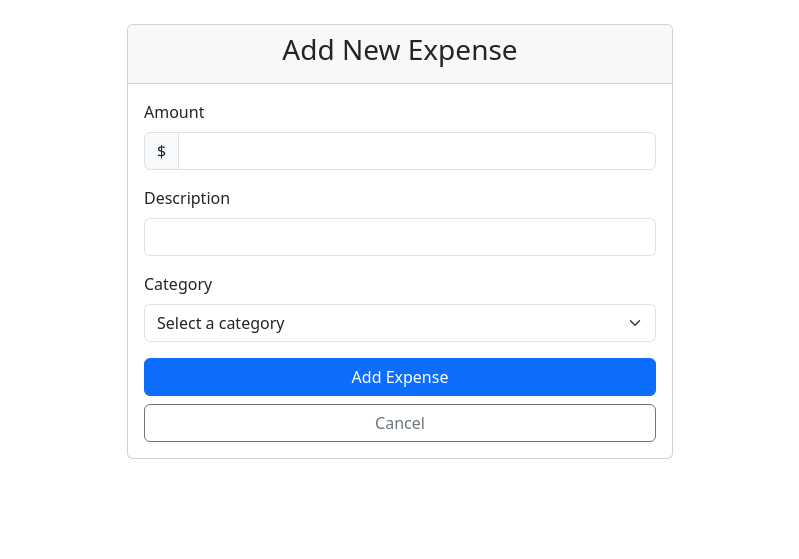
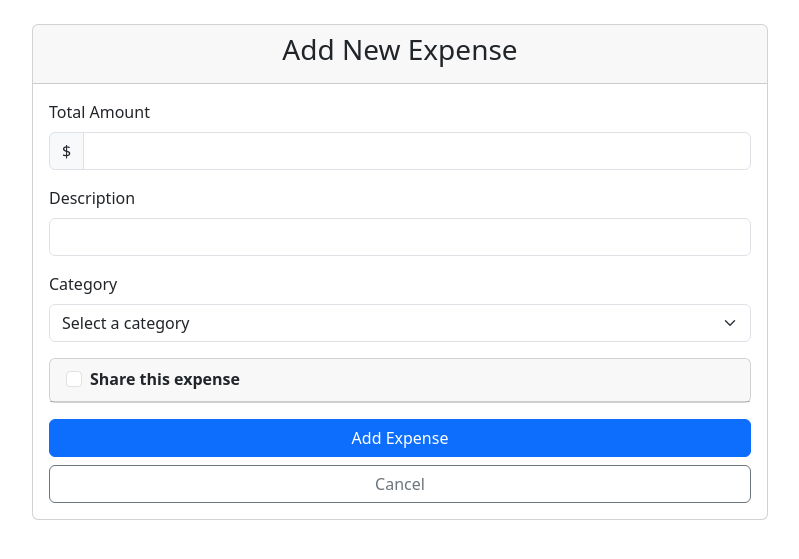
Before and after one commit to Vivek9122/expense-tracker, a Flask app: page /add_expense in a window 1280 px wide. Shown: the part 56-615 px from the top of the page, without its empty margins (240-1039 px from the left). Run offline with Flask 3, Linux system fonts and the light colour scheme; the visitor is signed in with stand-in values (Sample User, id 1); some libraries are stand-ins or nearby versions.

Commit message:
Add expense sharing functionality to Add Expense form

```diff
--- a/app.py
+++ b/app.py
@@ -152,6 +152,12 @@ def add_expense():
         description = request.form['description']
         category = request.form['category']
 
+        # Check if expense should be shared
+        share_expense = request.form.get('share_expense')
+        share_with_email = request.form.get('share_with')
+        share_amount = request.form.get('share_amount')
+
+        # Create the expense
         expense = Expense(
             amount=amount,
             description=description,
@@ -159,8 +165,64 @@ def add_expense():
             user_id=current_user.id
         )
         db.session.add(expense)
+        db.session.flush()  # Get the expense ID
+
+        # Handle sharing if requested
+        if share_expense and share_with_email and share_amount:
+            try:
+                share_amount_float = float(share_amount)
+
+                # Find the user to share with
+                shared_user = User.query.filter_by(email=share_with_email.strip()).first()
+
+                if shared_user:
+                    if shared_user.id != current_user.id:  # Can't share with yourself
+                        if share_amount_float <= amount:  # Share amount can't exceed total
+                            # Create the expense share
+                            expense_share = ExpenseShare(
+                                expense_id=expense.id,
+                                user_id=shared_user.id,
+                                amount=share_amount_float
+                            )
+                            db.session.add(expense_share)
+
+                            # Send email notification if configured
+                            try:
+                                if app.config['MAIL_USERNAME']:
+                                    msg = Message(
+                                        'New Expense Shared with You',
+                                        sender=app.config['MAIL_USERNAME'],
+                                        recipients=[share_with_email]
+                                    )
+                                    msg.body = f'''Hello,
+
+{current_user.username} has shared an expense with you:
+Description: {description}
+Total Amount: ${amount}
+Your Share: ${share_amount_float}
+Category: {category}
+
+Please log in to your account to view and manage this shared expense.
+
+Best regards,
+Expense Tracker Team'''
+                                    mail.send(msg)
+                            except Exception as e:
+                                print(f"Failed to send email: {e}")
+
+                            flash(f'Expense added and shared with {share_with_email}!', 'success')
+                        else:
+                            flash('Share amount cannot exceed total expense amount!', 'warning')
+                    else:
+                        flash('You cannot share an expense with yourself!', 'warning')
+                else:
+                    flash(f'User with email {share_with_email} not found. Expense added but not shared.', 'warning')
+            except ValueError:
+                flash('Invalid share amount. Expense added but not shared.', 'warning')
+        else:
+            flash('Expense added successfully!', 'success')
+
         db.session.commit()
-        flash('Expense added successfully!', 'success')
         return redirect(url_for('dashboard'))
 
     return render_template('add_expense.html')
--- a/templates/add_expense.html
+++ b/templates/add_expense.html
@@ -2,7 +2,7 @@
 
 {% block content %}
 <div class="row justify-content-center">
-    <div class="col-md-6">
+    <div class="col-md-8">
         <div class="card">
             <div class="card-header">
                 <h3 class="text-center">Add New Expense</h3>
@@ -10,10 +10,10 @@
             <div class="card-body">
                 <form method="POST" action="{{ url_for('add_expense') }}">
                     <div class="mb-3">
-                        <label for="amount" class="form-label">Amount</label>
+                        <label for="amount" class="form-label">Total Amount</label>
                         <div class="input-group">
                             <span class="input-group-text">$</span>
-                            <input type="number" class="form-control" id="amount" name="amount" step="0.01" required>
+                            <input type="number" class="form-control" id="amount" name="amount" step="0.01" required onchange="calculateSplit()">
                         </div>
                     </div>
                     <div class="mb-3">
@@ -35,6 +35,43 @@
                             <option value="Other">Other</option>
                         </select>
                     </div>
+
+                    <!-- Expense Sharing Section -->
+                    <div class="card mb-3">
+                        <div class="card-header">
+                            <div class="form-check">
+                                <input class="form-check-input" type="checkbox" id="shareExpense" name="share_expense" onchange="toggleSharing()">
+                                <label class="form-check-label" for="shareExpense">
+                                    <strong>Share this expense</strong>
+                                </label>
+                            </div>
+                        </div>
+                        <div class="card-body" id="sharingOptions" style="display: none;">
+                            <div class="row mb-3">
+                                <div class="col-md-8">
+                                    <label for="shareWith" class="form-label">Share with (Email)</label>
+                                    <input type="email" class="form-control" id="shareWith" name="share_with" placeholder="friend@example.com">
+                                </div>
+                                <div class="col-md-4">
+                                    <label for="shareAmount" class="form-label">Their Share ($)</label>
+                                    <input type="number" class="form-control" id="shareAmount" name="share_amount" step="0.01" placeholder="0.00">
+                                </div>
+                            </div>
+                            <div class="row">
+                                <div class="col-md-6">
+                                    <button type="button" class="btn btn-outline-primary btn-sm" onclick="equalSplit()">
+                                        Equal Split (50/50)
+                                    </button>
+                                </div>
+                                <div class="col-md-6">
+                                    <small class="text-muted">
+                                        Your share: $<span id="yourShare">0.00</span>
+                                    </small>
+                                </div>
+                            </div>
+                        </div>
+                    </div>
+
                     <div class="d-grid gap-2">
                         <button type="submit" class="btn btn-primary">Add Expense</button>
                         <a href="{{ url_for('dashboard') }}" class="btn btn-outline-secondary">Cancel</a>
@@ -44,4 +81,42 @@
         </div>
     </div>
 </div>
+
+<script>
+function toggleSharing() {
+    const checkbox = document.getElementById('shareExpense');
+    const options = document.getElementById('sharingOptions');
+
+    if (checkbox.checked) {
+        options.style.display = 'block';
+        calculateSplit();
+    } else {
+        options.style.display = 'none';
+        document.getElementById('shareWith').value = '';
+        document.getElementById('shareAmount').value = '';
+        document.getElementById('yourShare').textContent = '0.00';
+    }
+}
+
+function equalSplit() {
+    const totalAmount = parseFloat(document.getElementById('amount').value) || 0;
+    const halfAmount = (totalAmount / 2).toFixed(2);
+
+    document.getElementById('shareAmount').value = halfAmount;
+    document.getElementById('yourShare').textContent = halfAmount;
+}
+
+function calculateSplit() {
+    const totalAmount = parseFloat(document.getElementById('amount').value) || 0;
+    const shareAmount = parseFloat(document.getElementById('shareAmount').value) || 0;
+    const yourShare = (totalAmount - shareAmount).toFixed(2);
+
+    document.getElementById('yourShare').textContent = yourShare;
+}
+
+// Update your share when share amount changes
+document.addEventListener('DOMContentLoaded', function() {
+    document.getElementById('shareAmount').addEventListener('input', calculateSplit);
+});
+</script>
 {% endblock %}
```
